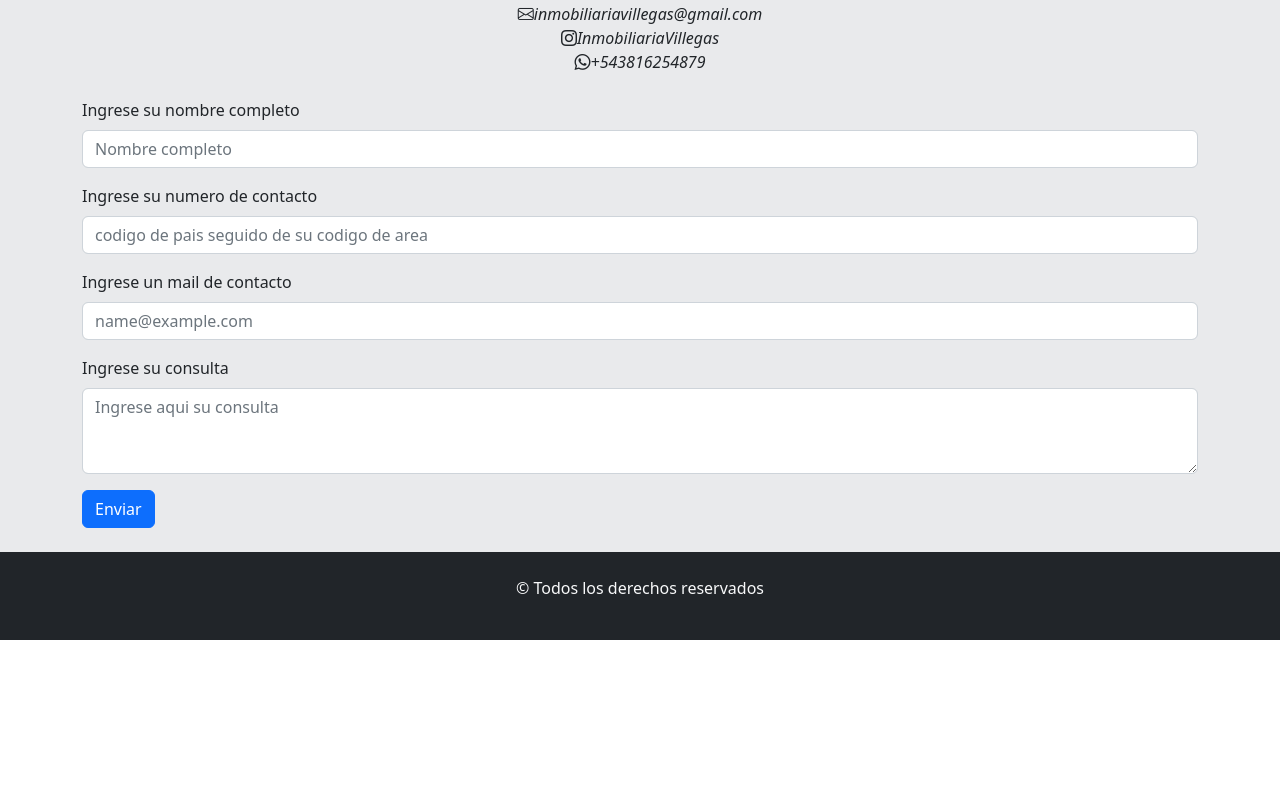
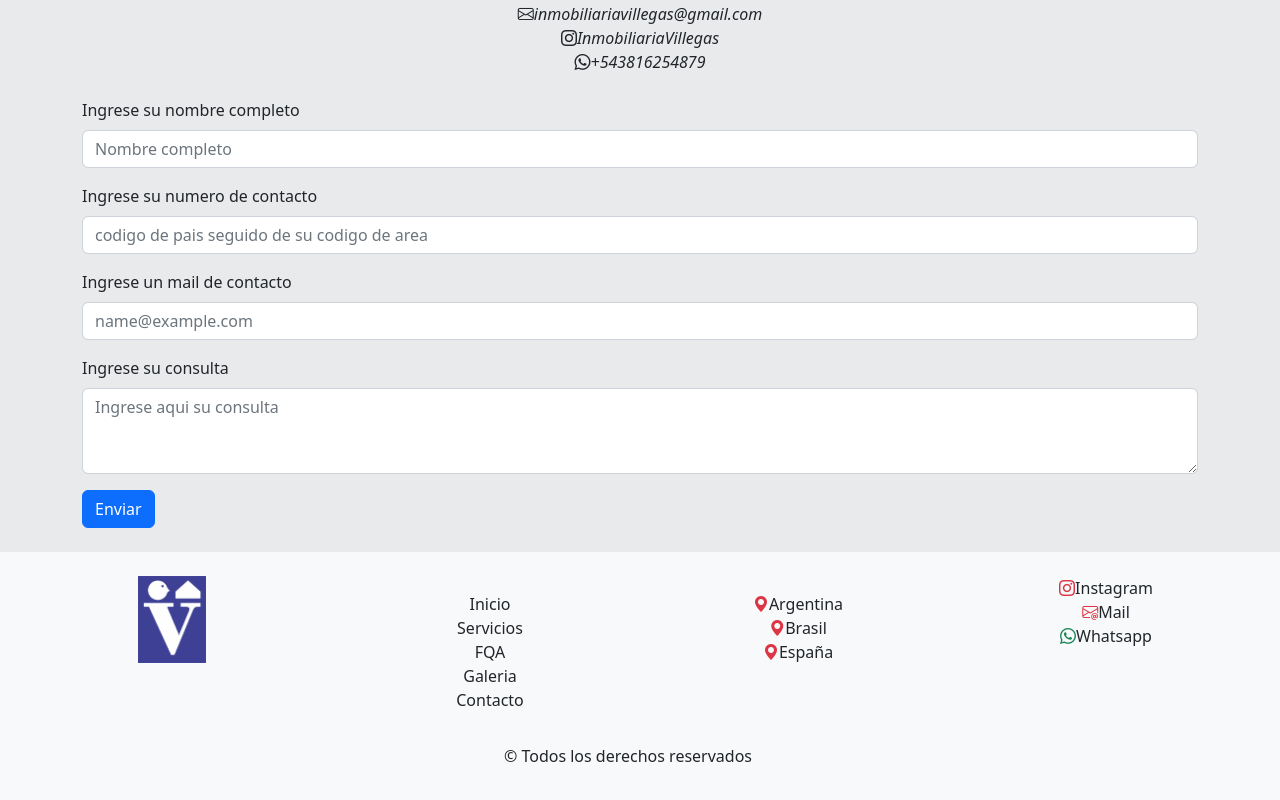
Before and after one commit to gonzalogg94/InmobiliariaCarlosVillegas, a React (Create React App) app: page / in a window 1280 px wide. Shown: the part 2230-3030 px from the top of the page. Before the commit the page ends 2870 px from the top, so only its background shows below. Built offline with nearby package versions, Linux system fonts and the light colour scheme.

Commit message:
agregue modificaciones en el maquetado del footer

```diff
--- a/src/components/common/Footer.jsx
+++ b/src/components/common/Footer.jsx
@@ -1,11 +1,76 @@
-import React from 'react';
+import { Col } from "react-bootstrap";
+import icono from "../img/icono.png";
+import Nav from "react-bootstrap/Nav";
 
 const Footer = () => {
-    return (
-        <footer className="bg-dark text-light py-4 text-center">
-      <p>&copy; Todos los derechos reservados</p>
+  return (
+    <footer className="bg-light py-4 text-center container-fluid">
+      <section className="container-fluid row">
+        <article className="col-12">
+          <div className="row">
+          <Col lg={3} className="ps-4">
+            <img src={icono} alt="Logo" className="w-25" />
+          </Col>
+          <Col lg={3} className="py-3">
+            <ul className="lista">
+              <li>
+                <Nav.Link href="#inicio">Inicio</Nav.Link>
+              </li>
+              <li>
+                <Nav.Link href="#servicios">Servicios</Nav.Link>
+              </li>
+              <li>
+                <Nav.Link href="#preguntas">FQA</Nav.Link>
+              </li>
+              <li>
+                <Nav.Link href="#galeria">Galeria</Nav.Link>
+              </li>
+              <li>
+                <Nav.Link href="#contacto">Contacto</Nav.Link>
+              </li>
+            </ul>
+          </Col>
+          <Col lg={3} className="py-3">
+            <ul className="lista">
+              <li>
+                <i class="bi bi-geo-alt-fill text-danger"></i>Argentina
+              </li>
+              <li>
+                <i class="bi bi-geo-alt-fill text-danger"></i>Brasil
+              </li>
+              <li>
+                <i class="bi bi-geo-alt-fill text-danger"></i>España
+              </li>
+            </ul>
+          </Col>
+          <Col lg={3}>
+            <ul className="lista">
+              <li>
+                <Nav.Link href="https://www.instagram.com/">
+                  <i class="bi bi-instagram text-danger"></i>Instagram
+                </Nav.Link>
+              </li>
+              <li>
+                <Nav.Link href="https://accounts.google.com/v3/signin/identifier?dsh=S-753980876%3A1679490706070721&hl=Es&ifkv=AWnogHe0DZc5_bnue6D4l6fN8ShvbKzhUNQbfvwmub7RwnLPgWKlRtXEksZDv2ryKGZEyEbPqVDD&flowName=GlifWebSignIn&flowEntry=ServiceLogin">
+                  <i class="bi bi-envelope-at text-danger"></i>Mail
+                </Nav.Link>
+              </li>
+              <li>
+                <Nav.Link href="https://web.whatsapp.com/">
+                  <i class="bi bi-whatsapp text-success"></i>Whatsapp
+                </Nav.Link>
+              </li>
+            </ul>
+          </Col>
+          </div>
+        </article>
+        <article className="col-12">
+
+        <p>&copy; Todos los derechos reservados</p>
+        </article>
+      </section>
     </footer>
-    );
+  );
 };
 
 export default Footer;
--- a/src/components/style.css
+++ b/src/components/style.css
@@ -15,6 +15,9 @@
   top: 0%;
   z-index: 2;
 }
+.lista{
+  list-style: none;
+}
 
 
 
```
